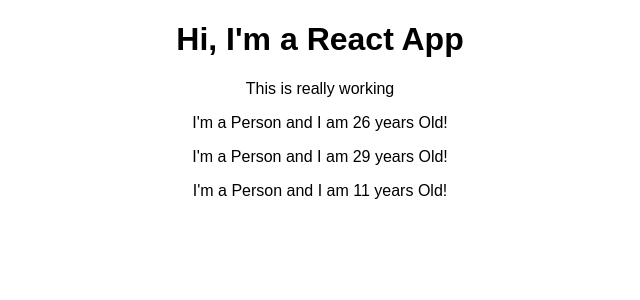
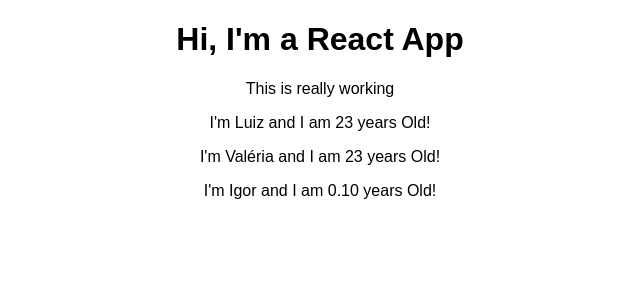
Before and after one commit to LuizCarlosAbbott/React-Academind, a React (Create React App) app in the folder react-complete-guide/: page / in a window 1280 px wide. Shown: the top 300 px of the page, without its empty margins (320-960 px from the left). Built offline with nearby package versions, Linux system fonts and the light colour scheme.

Commit message:
Using Props

```diff
--- a/react-complete-guide/src/App.js
+++ b/react-complete-guide/src/App.js
@@ -8,9 +8,11 @@ class App extends Component {
       <div className="App">
         <h1>Hi, I'm a React App</h1>
         <p>This is really working</p>
-        <Person />
-        <Person />
-        <Person />
+        <Person name="Luiz" age="23" />
+        <Person name="Valéria" age="23">
+          My Hobbies: Eating
+        </Person>
+        <Person name="Igor" age="0.10" />
       </div>
     );
 
--- a/react-complete-guide/src/Person/Person.js
+++ b/react-complete-guide/src/Person/Person.js
@@ -1,8 +1,10 @@
 import React from "react";
 
-const person = () => {
+const person = props => {
   return (
-    <p>I'm a Person and I am {Math.floor(Math.random() * 30)} years Old!</p>
+    <p>
+      I'm {props.name} and I am {props.age} years Old!
+    </p>
   );
 };
 
```
